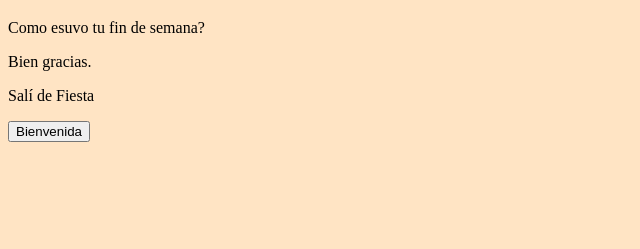
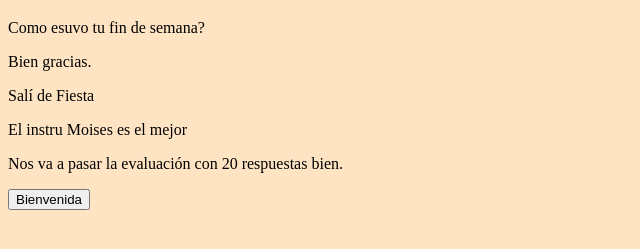
Before and after one commit to AlexaBena/Gitevaluacion, a plain HTML site: page Index.HTML in a window 1280 px wide. Shown: the part 61-310 px from the top of the page, without its empty margins (0-640 px from the left). Drawn offline with Linux system fonts and the light colour scheme.

Commit message:
Update Index.HTML

```diff
--- a/Index.HTML
+++ b/Index.HTML
@@ -13,6 +13,8 @@
     <p>Como esuvo tu fin de semana?</p>
     <p>Bien gracias.</p>
     <p>Salí de Fiesta</p>
+    <p>El instru Moises es el mejor</p>
+    <p>Nos va a pasar la evaluación con 20 respuestas bien.</p>
 
     <input type="button" onclick="bienvenida()" value="Bienvenida">
 </body>
```
